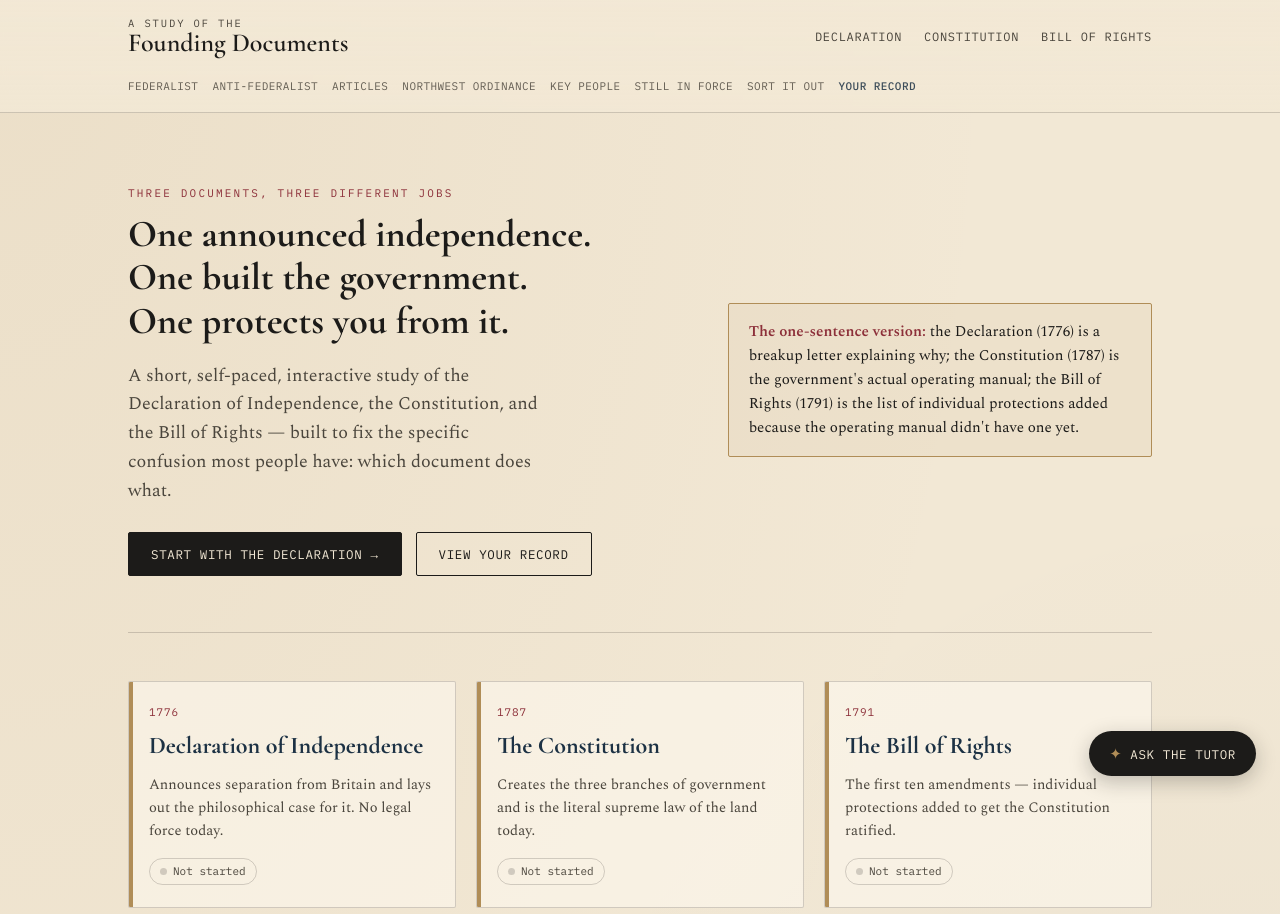
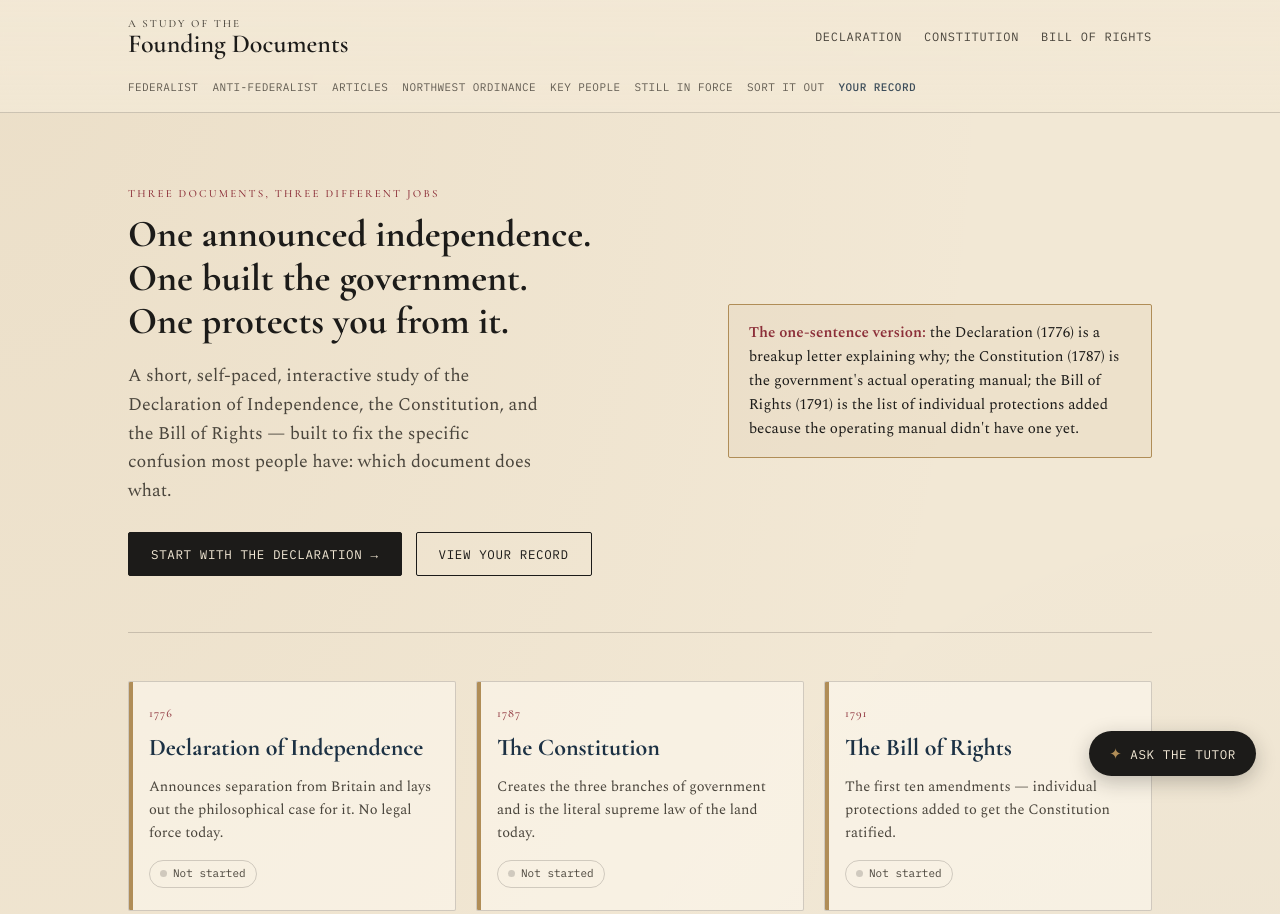
Before and after one commit to MoMoGit729/founding-docs-app, a plain HTML site: page index.html in a window 1280 px wide. Shown: the top 914 px of the page. Drawn offline with nearby package versions, Linux system fonts and the light colour scheme.

Commit message:
Simplify fonts: wordmark, hero eyebrow, card years all use display font

```diff
--- a/style.css
+++ b/style.css
@@ -47,8 +47,8 @@ a:hover{text-decoration:underline;}
 }
 .wordmark{display:flex; flex-direction:column; line-height:1.05;}
 .wordmark-eyebrow{
-  font-family:var(--mono); font-size:10.5px; letter-spacing:0.18em; text-transform:uppercase;
-  color:var(--ink-soft);
+  font-family:var(--display); font-size:11px; letter-spacing:0.18em; text-transform:uppercase;
+  color:var(--ink-soft); font-weight:500;
 }
 .wordmark-main{
   font-family:var(--display); font-weight:600; font-size:26px; color:var(--ink);
@@ -71,7 +71,7 @@ main{max-width:1080px; margin:0 auto; padding:48px 28px 96px;}
   padding:24px 0 56px; border-bottom:1px solid var(--line); margin-bottom:48px;
 }
 @media (max-width:760px){ .hero{grid-template-columns:1fr;} }
-.hero-eyebrow{font-family:var(--mono); font-size:11px; letter-spacing:0.2em; text-transform:uppercase; color:var(--seal);}
+.hero-eyebrow{font-family:var(--display); font-size:11px; letter-spacing:0.2em; text-transform:uppercase; color:var(--seal); font-weight:500;}
 .hero h1{
   font-family:var(--display); font-size:38px; line-height:1.15; margin:10px 0 18px; font-weight:700;
 }
@@ -90,7 +90,7 @@ main{max-width:1080px; margin:0 auto; padding:48px 28px 96px;}
   content:""; position:absolute; left:0; top:0; bottom:0; width:4px; background:var(--brass);
 }
 .card:hover{transform:translateY(-2px); box-shadow:0 8px 20px rgba(28,27,25,0.10);}
-.card .card-year{font-family:var(--mono); font-size:11px; color:var(--seal); letter-spacing:.08em;}
+.card .card-year{font-family:var(--display); font-size:12px; color:var(--seal); letter-spacing:.08em; font-weight:500;}
 .card h3{font-family:var(--display); font-size:24px; margin:6px 0 8px;}
 .card p{font-size:14.5px; color:var(--ink-soft); margin:0 0 14px;}
 .card .progress-pill{
```
